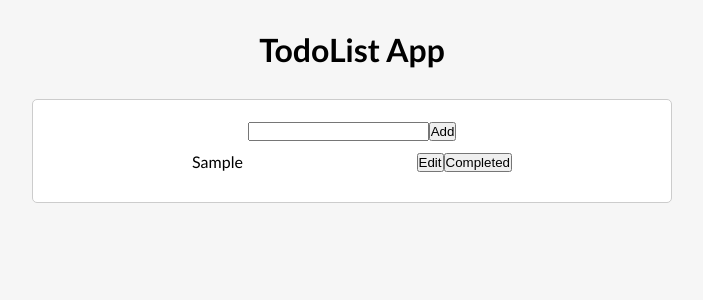
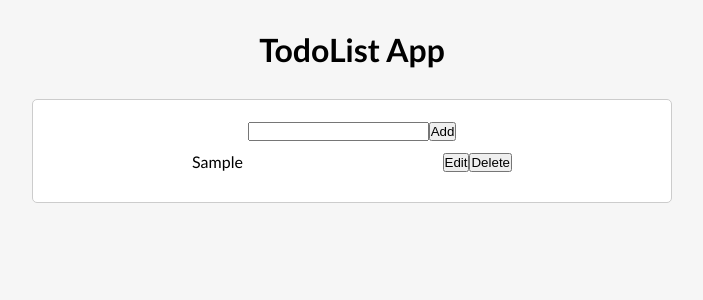
Before and after one commit to sevankeshish/Todolist-app, a React (Create React App) app: page / in a window 1280 px wide. Both pictures are taken after typing "Sample" into the empty fields and a click on the button "Add". Shown: the top 300 px of the page, without its empty margins (288-991 px from the left). Built offline with nearby package versions, Linux system fonts and the light colour scheme.

Commit message:
delte todos

```diff
--- a/src/components/Todo.jsx
+++ b/src/components/Todo.jsx
@@ -1,10 +1,10 @@
-const Todo = ({showTodos,completeHandler}) => {
+const Todo = ({showTodos,completeHandler,deletHandler}) => {
     return (
         <div className="todo">
-            <div className={showTodos.isCompleted ? "completed" : ""}>{showTodos.text}</div>
+            <div onClick={completeHandler} className={showTodos.isCompleted ? "completed" : ""}>{showTodos.text}</div>
             <div>
                 <button>Edit</button>
-                <button onClick={completeHandler}>Completed</button>
+                <button onClick={deletHandler}>Delete</button>
             </div>
         </div>
      );
--- a/src/components/TodoApp.jsx
+++ b/src/components/TodoApp.jsx
@@ -16,19 +16,23 @@ const TodoApp = () =>{
  }
 
  const completeTodo = (id) =>{
-    console.log(id);
     const index = todos.findIndex((p) => p.id === id)
-    const selectedTodo = {...todos[index]}
-    selectedTodo.isCompleted = !selectedTodo.isCompleted
+    const selectedTodos = {...todos[index]}
+    selectedTodos.isCompleted = !selectedTodos.isCompleted
     const updatedTodos = [...todos]
-    updatedTodos[index] = selectedTodo
+    updatedTodos[index] = selectedTodos
     setTodos(updatedTodos)
+ }
+
+ const deleteTodos = (id) =>{
+    const filteredTodos = todos.filter((p) => p.id !== id)
+    setTodos(filteredTodos)
  }
 
     return(
         <div className="container">
             <TodoForm addTodo = {todoHandler}/>
-            <TodoList showTodos={todos} onComplete={completeTodo}/>
+            <TodoList showTodos={todos} onComplete={completeTodo} onDelete={deleteTodos}/>
         </div>
     )
  }
--- a/src/components/TodoList.jsx
+++ b/src/components/TodoList.jsx
@@ -1,11 +1,11 @@
 import Todo from "./Todo"
 
-const TodoList = ({showTodos,onComplete}) => {
+const TodoList = ({showTodos,onComplete,onDelete}) => {
     const renderTodos = () =>{
         if (showTodos.length === 0) return <p>add some todos</p>;
 
         return showTodos.map((p) => {
-                return <Todo key={p.id} showTodos={p} completeHandler={()=>onComplete(p.id)}/>
+                return <Todo key={p.id} showTodos={p} completeHandler={()=>onComplete(p.id)} deletHandler={()=>onDelete(p.id)}/>
             })
     }
 
```
